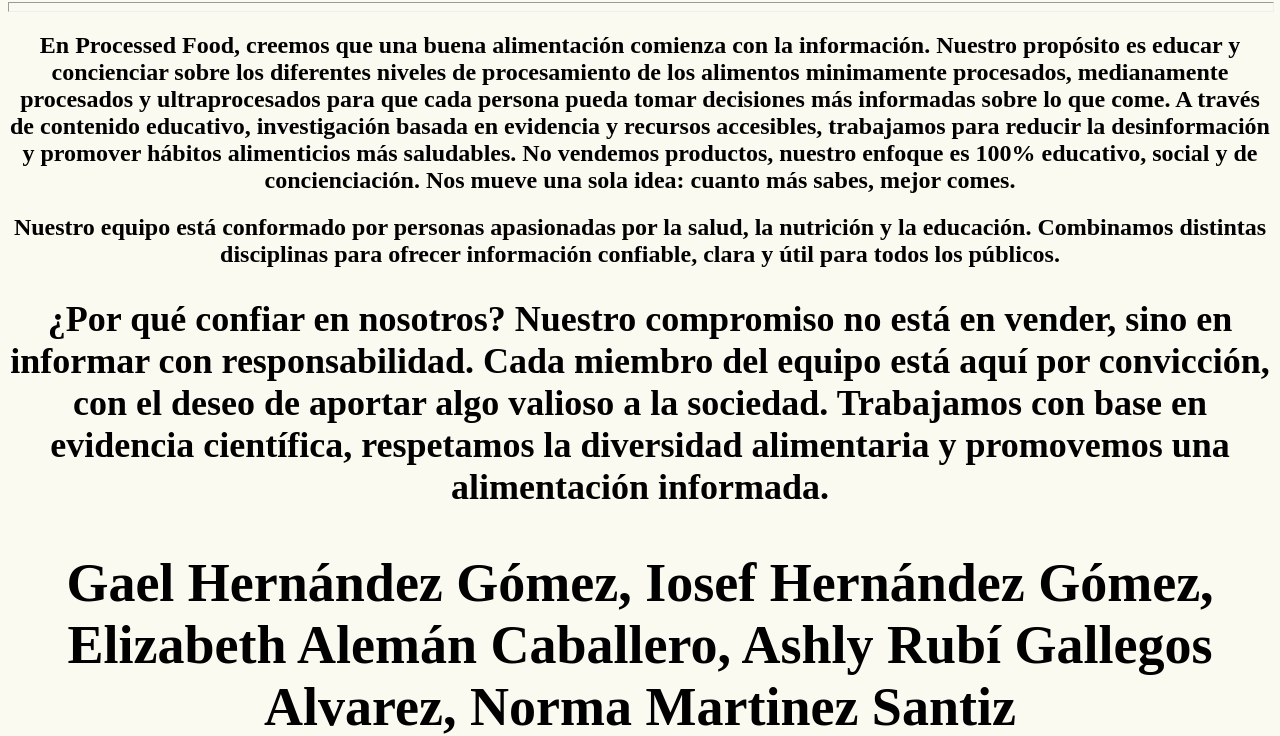
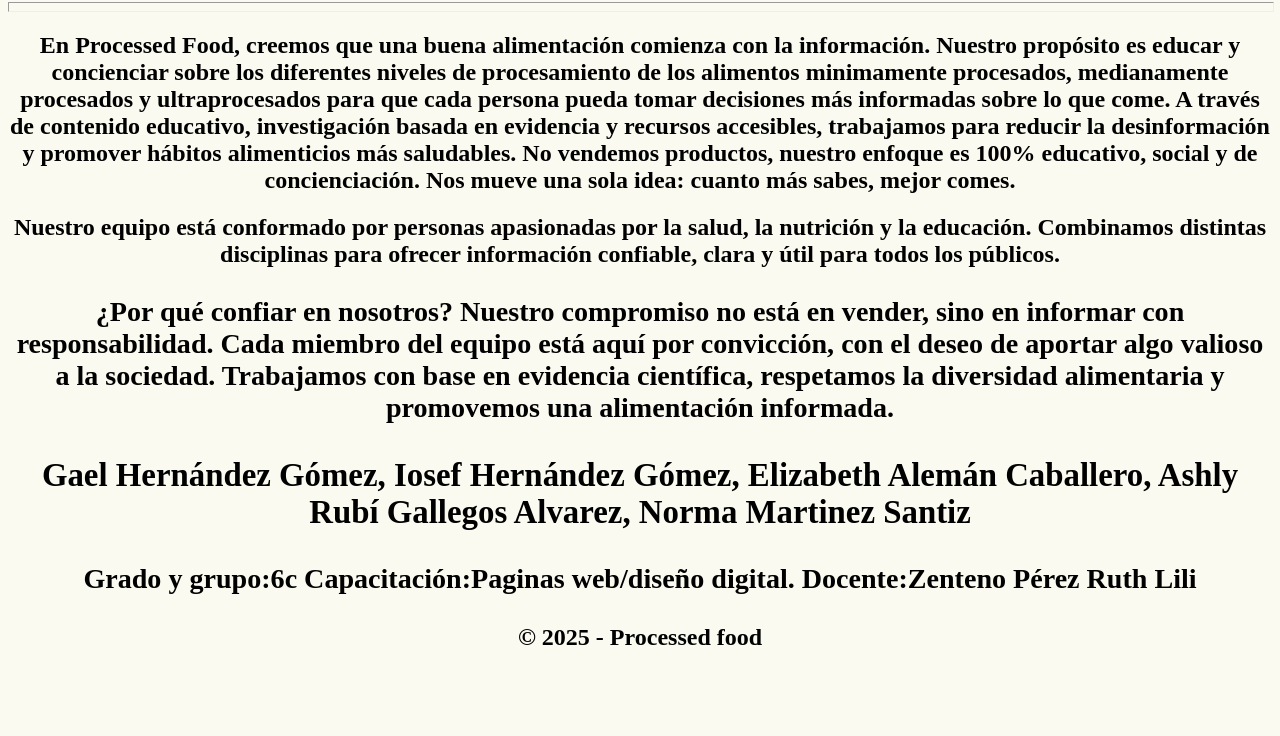
Before and after one commit to G4EL78/PROCESSEDFOOD, a plain HTML site: page Nosotros.HTML in a window 1280 px wide. Shown: the part 78-814 px from the top of the page. Drawn offline with Linux system fonts and the light colour scheme.

Commit message:
Update Nosotros.HTML

```diff
--- a/Nosotros.HTML
+++ b/Nosotros.HTML
@@ -24,17 +24,17 @@
 
 
 
-       <p><b><H2>¿Por qué confiar en nosotros?
+       <p><b><H3>¿Por qué confiar en nosotros?
         Nuestro compromiso no está en vender, sino en informar con responsabilidad. Cada miembro del equipo está aquí por convicción, con el deseo de aportar algo valioso a la sociedad. Trabajamos con base en evidencia científica, respetamos la diversidad alimentaria y promovemos una alimentación informada. </H2></b></p>
-         <p><b><H2>
- <p><b><H2>Gael Hernández Gómez,  Iosef Hernández Gómez, Elizabeth Alemán Caballero, Ashly Rubí Gallegos Alvarez, Norma Martinez Santiz</H2></b></p>
+         <p><b><H3>
+ <p><b><H3>Gael Hernández Gómez,  Iosef Hernández Gómez, Elizabeth Alemán Caballero, Ashly Rubí Gallegos Alvarez, Norma Martinez Santiz</H3></b></p>
 
 
 
         Grado y grupo:6c
         Capacitación:Paginas web/diseño digital.
         Docente:Zenteno Pérez Ruth Lili
-        </H2></b></p>
+        </H3></b></p>
 
         <p align="center">&copy; 2025 - Processed food</p>
         </body>
```
